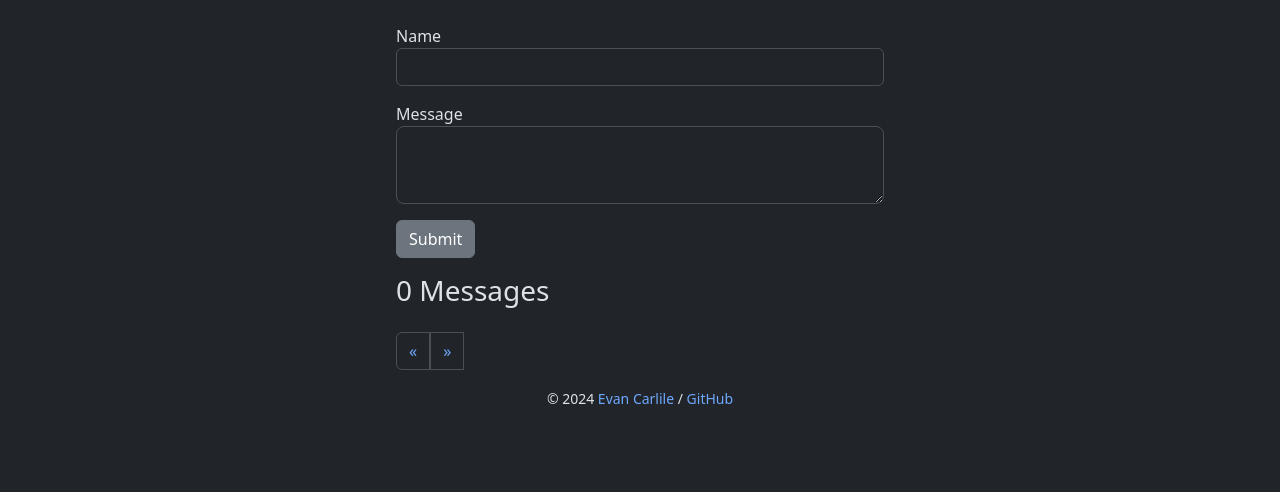
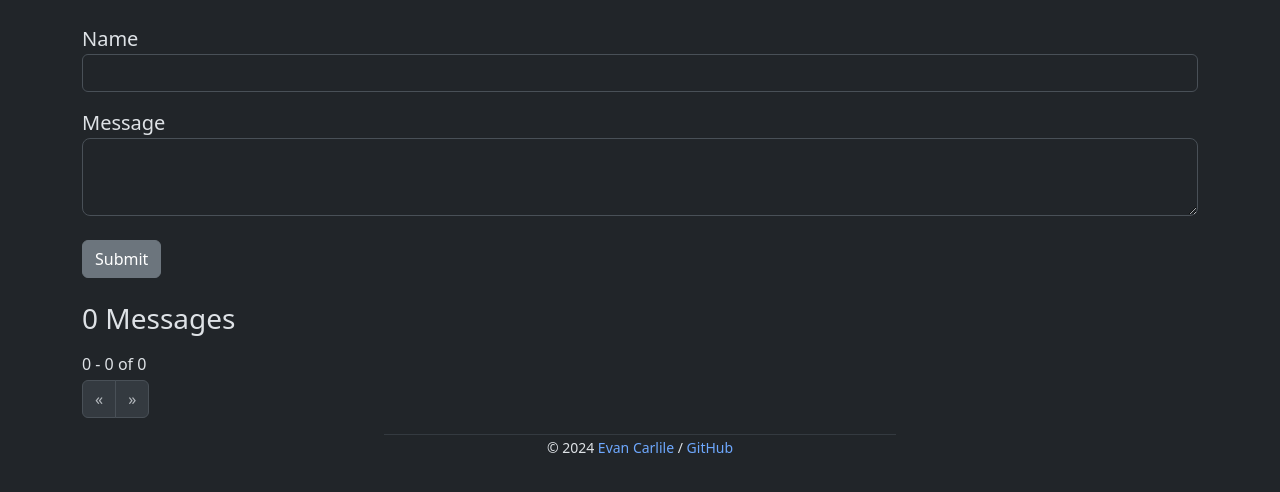
Before and after one commit to ecar33/TheHive, a Flask app: page / in a window 1280 px wide. Shown: the part 56-548 px from the top of the page. Run offline with Flask 3, Linux system fonts and the light colour scheme.

Commit message:
Add messages

```diff
--- a/hive/__init__.py
+++ b/hive/__init__.py
@@ -39,7 +39,7 @@ def create_app(config=DevelopmentConfig):
         def count_pages():
             stmnt = db.select(Message)
             result = db.session.execute(stmnt).scalars().all()
-            return int(ceil(len(result)/50))
+            return int(ceil(len(result)/100))
         return dict(get_timedelta_string=get_timedelta_string, count_pages=count_pages)
 
     return app
--- a/hive/blueprints/main.py
+++ b/hive/blueprints/main.py
@@ -1,14 +1,15 @@
-from flask import Blueprint, render_template
+from flask import Blueprint, render_template, request
 from hive.forms import PostMessageForm
 from hive.models import Message
+from hive.core.extensions import db
 
 main_bp = Blueprint('main', __name__)
 
 @main_bp.route('/')
 def index():
     form = PostMessageForm()
-    messages = Message.query.all()
-    return render_template("index.html", messages=messages[0:8], form=form)
+    page = db.paginate(db.select(Message).order_by(Message.created_at.desc()), per_page=100)
+    return render_template("index.html", page=page, form=form)
 
 @main_bp.route('/about')
 def about():
--- a/hive/static/css/index.css
+++ b/hive/static/css/index.css
@@ -0,0 +1,3 @@
+.text-yellow {
+    color: #FECF45 !important;
+}
--- a/hive/templates/base.html
+++ b/hive/templates/base.html
@@ -1,5 +1,6 @@
-<!-- Get the current page for navbar -->
 {% set current_page = request.endpoint %}
+{% import 'macros.html' as macros %}
+
 
 {% block doc -%}
 <!DOCTYPE html>
@@ -57,13 +58,17 @@ data-bs-theme='dark'
 
     <div class="container mt-4 alert-width">
       {% for category, message in get_flashed_messages(with_categories=true) %}
-      <div class="alert alert-{{ category }}" role="aert">{{ message|safe }}</div>
+      <div class="alert alert-{{ category }}" role="alert">{{ message|safe }}</div>
       {% endfor %}
     </div>
 
     {% block content -%}{%- endblock content %}
 
-    {% block footer -%}{%- endblock footer %}
+    {% block footer -%}
+    <footer class="container text-center mt-3 mb-3 border-top border-dark-subtle" style="width:40%">
+      <small class="footer-font-size pb-0 mb-0"> &copy; 2024 <a class="link-underline link-underline-opacity-0" href="#">Evan Carlile</a> / <a class="link-underline link-underline-opacity-0" href="https://github.com/ecar33">GitHub</a></small>
+    </footer>
+    {% endblock footer %}
 
     {% block scripts %}
     <script src="https://cdn.jsdelivr.net/npm/@popperjs/core@2.11.8/dist/umd/popper.min.js" integrity="sha384-I7E8VVD/ismYTF4hNIPjVp/Zjvgyol6VFvRkX/vR+Vc4jQkC+hVqc2pM8ODewa9r" crossorigin="anonymous"></script>
--- a/hive/templates/index.html
+++ b/hive/templates/index.html
@@ -8,69 +8,42 @@
 
 {% block content %}
 
-<div class="container" style="width:40%">
+<div class="container">
     <form method="POST", action="{{ url_for('message.post_message') }}">
       {{ form.hidden_tag() }}
       <div class="mb-3">
-        {{ form.name.label }}
+        {{ form.name.label(class_="fs-5") }}
         {{ form.name(class_="form-control") }}
       </div>
       <div class="mb-3">
-        {{ form.body.label }}
+        {{ form.body.label(class_="fs-5") }}
         {{ form.body(class_="form-control form-control-lg") }}
       </div>
       <div class="mb-3">
-        {{ form.submit(class_="btn btn-secondary") }}
+        {{ form.submit(class_="btn btn-secondary mt-2 mb-2") }}
       </div>
     </form>
 
-  <h3>{{ messages|length }} Messages</h3>
-
+  <h3>{{ page.total }} Messages</h3>
   <ul class="list-group">
-    {% for message in messages %}
+    {% for message in page.items %}
       <li class="list-group-item">
-        <div class="container">
-          <h5 class="d-inline">{{ message.name }}</h5>
+        <div class="container pt-4 pb-1">
+          <h5 class="d-inline text-yellow">{{ message.name }}</h5>
           <p class="d-inline">#{{ message.id }}</p>
           <p class="d-inline float-end">{{ get_timedelta_string(message) }} ago</p>
-          <p>{{ message.body }}</p>
+          <p class="fs-5">{{ message.body }}</p>
         </div>
       </li>
     {% endfor %}
   </ul>
-  <nav class="mt-3">
-    <ul class="pagination">
-      <li class="page-item">
-        <a class="page-link" aria-label='Previous'href="#">
-          <span arita-hidden="true">&laquo;</span>
-        </a>
-      </li>
-      {% if count_pages() < 8 %}
-        {% for i in range(1, (count_pages()) + 1) %}
-          <li class="page-item"><a class="page-link" href="#">{{ i }}</a></li>
-        {% endfor %}
-      {% else %}
-        {% for i in range(1, 6) %}
-          <li class="page-item"><a class="page-link" href="#">{{ i }}</a></li>
-        {% endfor %}
-          <li class="page-item disabled"><a class="page-link" href="#">...</a></li>
-        {% for i in range(count_pages() - 1, count_pages() + 1) %}
-          <li class="page-item"><a class="page-link" href="#">{{ i }}</a></li>
-        {% endfor %}
-      {% endif %}
-          <a class="page-link" aria-label='Next'href="#">
-            <span arita-hidden="true">&raquo;</span></a>
-      </li>
-    </ul>
-  </nav>
+
+  {{ macros.render_pagination(page, 'main.index') }}
+
+
 </div>
 
 {% endblock content%}
-{% block footer %}
-<footer class="container text-center mt-3 mb-3" style="width:40%">
-  <small class="footer-font-size pb-0 mb-0"> &copy; 2024 <a class="link-underline link-underline-opacity-0" href="#">Evan Carlile</a> / <a class="link-underline link-underline-opacity-0" href="https://github.com/ecar33">GitHub</a></small>
-</footer>
-{% endblock footer %}
 
 {% block scripts %}
 {{ super() }}
--- /dev/null
+++ b/hive/templates/macros.html
@@ -0,0 +1,32 @@
+{% macro render_pagination(pagination, endpoint) %}
+  <p class="mt-2 mb-1">
+    {{ pagination.first }} - {{ pagination.last }} of {{ pagination.total }}
+  </p>
+  <nav>
+    <ul class="pagination">
+        <li class="page-item">
+            <a class="page-link {% if not pagination.has_prev %}disabled{% endif %}" href="{{ url_for(endpoint, page=pagination.prev_num) }}">«</a>
+        </li>
+        {% for page in pagination.iter_pages() %}
+        {% if page %}
+            {% if page != pagination.page %}
+            <li class="page-item">
+                <a class="page-link" href="{{ url_for(endpoint, page=page) }}">{{ page }}</a>
+            </li>
+            {% else %}
+            <li class="page-item active">
+                <a class="page-link" href="{{ url_for(endpoint, page=page) }}">{{ page }}</a>
+            </li>
+            {% endif %}
+        {% else %}
+            <li class="page-item disabled">
+                <a class="page-link" href="{{ url_for(endpoint, page=page) }}">…</a>
+            </li>
+        {% endif %}
+        {% endfor %}
+        <li class="page-item">
+            <a class="page-link {% if not pagination.has_next %}disabled{% endif %}" href="{{ url_for(endpoint, page=pagination.next_num) }}">»</a>
+        </li>
+    </ul>
+  </nav>
+{% endmacro %}
```
Also changed, not shown: hive/blueprints/message.py (+9 -3 lines), hive/lorem.py (+5 -7 lines).
